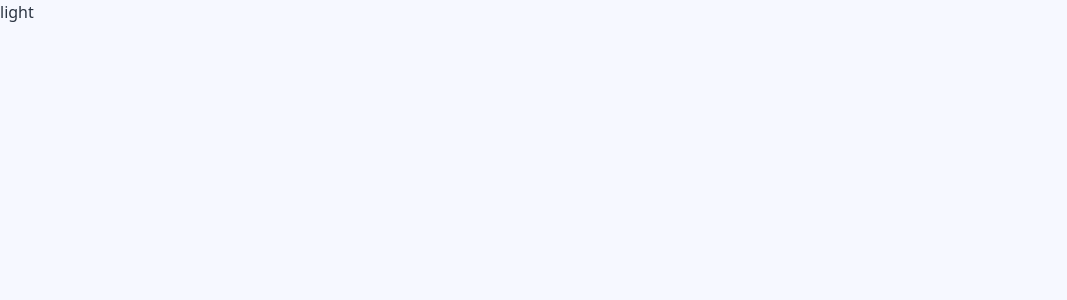
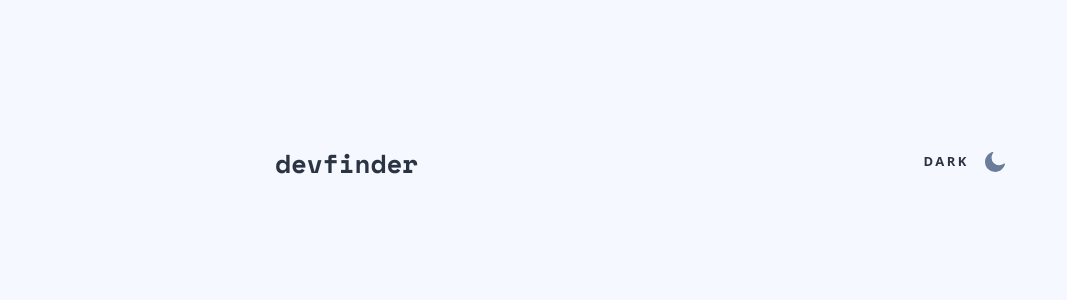
Before and after one commit to corbinarnett/devsearch, a React (Vite) app: page / in a window 1280 px wide. Shown: the top 300 px of the page, without its empty margins (0-1067 px from the left). Built offline with nearby package versions, Linux system fonts and the light colour scheme.

Commit message:
update header

```diff
--- a/src/components/Toggle.js
+++ b/src/components/Toggle.js
@@ -1,17 +1,31 @@
 import React, { useContext } from "react";
 import { ThemeContext } from "./ThemeContext";
+import Moon from "../../assets/icon-moon.svg";
+import Sun from "../../assets/icon-sun.svg";
 
 const Toggle = () => {
   const { theme, setTheme } = useContext(ThemeContext);
-  console.log({ theme });
   return (
-    <button
-      onClick={() => {
-        theme === "dark" ? setTheme("light") : setTheme("dark");
-      }}
-    >
-      {theme === "dark" ? "dark" : "light"}
-    </button>
+    <div className="flex container mx-auto justify-between max-w-[730px] max-h-[36px] mt-36">
+      <h1>devfinder</h1>
+      {theme === "dark" ? (
+        <div
+          className="flex items-center cursor-pointer font-bold text-[13px] tracking-[2.5px]"
+          onClick={() => setTheme(theme === "dark" ? "light" : "dark")}
+        >
+          LIGHT
+          <img src={Sun} alt="sun icon" className="ml-4" />
+        </div>
+      ) : (
+        <div
+          className="flex items-center cursor-pointer font-bold text-[13px] tracking-[2.5px]"
+          onClick={() => setTheme(theme === "dark" ? "light" : "dark")}
+        >
+          DARK
+          <img src={Moon} alt="moon icon" className="ml-4" />
+        </div>
+      )}
+    </div>
   );
 };
 
```
